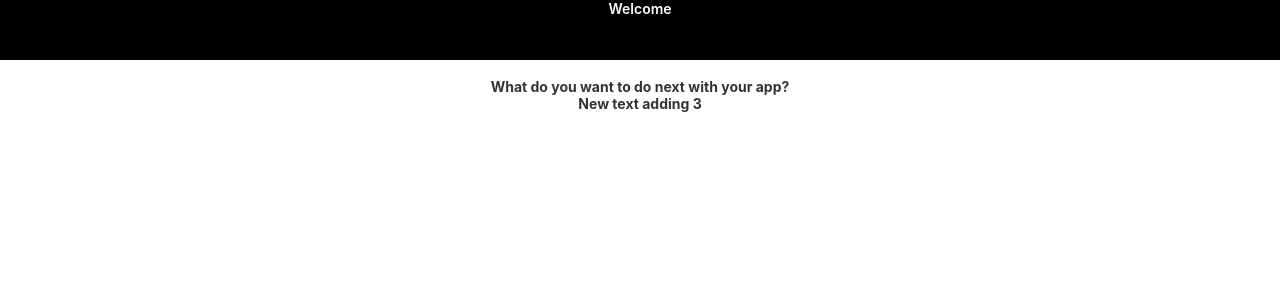
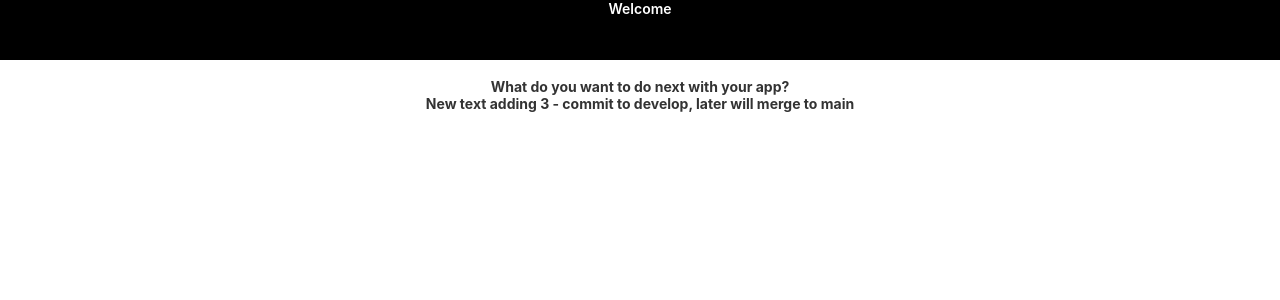
Before and after one commit to EswarDevops/angular-app-with-azure, an Angular app: page / in a window 1280 px wide. Shown: the top 300 px of the page. Built offline with nearby package versions, Linux system fonts and the light colour scheme.

Commit message:
commit develop, will not deploy

```diff
--- a/src/app/app.component.html
+++ b/src/app/app.component.html
@@ -294,7 +294,7 @@
 <div class="content" role="main">
 
   <p>What do you want to do next with your app?</p>
-  <p>New text adding 3</p>
+  <p>New text adding 3 - commit to develop, later will merge to main</p>
 
 </div>
 
```
